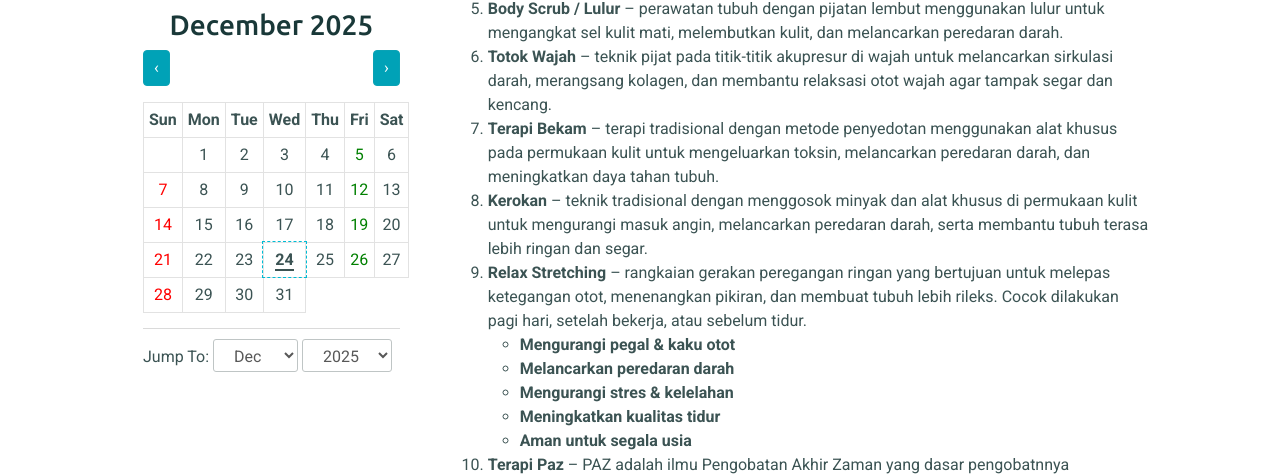
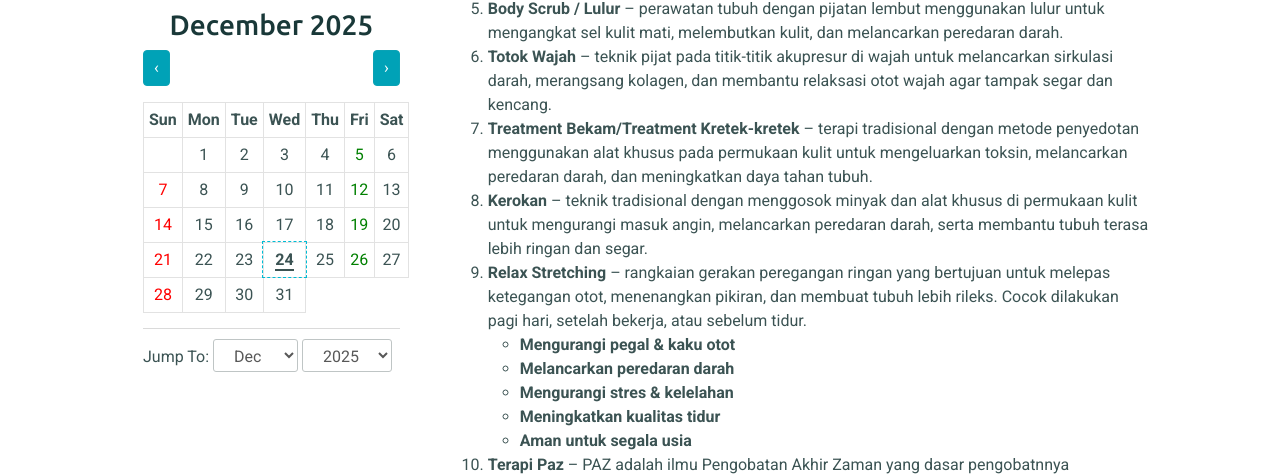
Before and after one commit to Helloworld2518/Web-Spa, a plain HTML site: page layanan.html in a window 1280 px wide. Shown: the part 333-809 px from the top of the page. Drawn offline with Linux system fonts and the light colour scheme.

Commit message:
ganti layanan terapi bekam

```diff
--- a/layanan.html
+++ b/layanan.html
@@ -119,7 +119,7 @@
                 <li><strong>Totok Wajah</strong> – teknik pijat pada titik-titik akupresur di wajah untuk melancarkan
                     sirkulasi darah, merangsang kolagen, dan membantu relaksasi otot wajah agar tampak segar dan
                     kencang.</li>
-                <li><strong>Terapi Bekam</strong> – terapi tradisional dengan metode penyedotan menggunakan alat khusus
+                <li><strong>Treatment Bekam/Treatment Kretek-kretek</strong> – terapi tradisional dengan metode penyedotan menggunakan alat khusus
                     pada permukaan kulit untuk mengeluarkan toksin, melancarkan peredaran darah, dan meningkatkan daya
                     tahan tubuh.</li>
                 <li><strong>Kerokan</strong> – teknik tradisional dengan menggosok minyak dan alat khusus di permukaan
```
